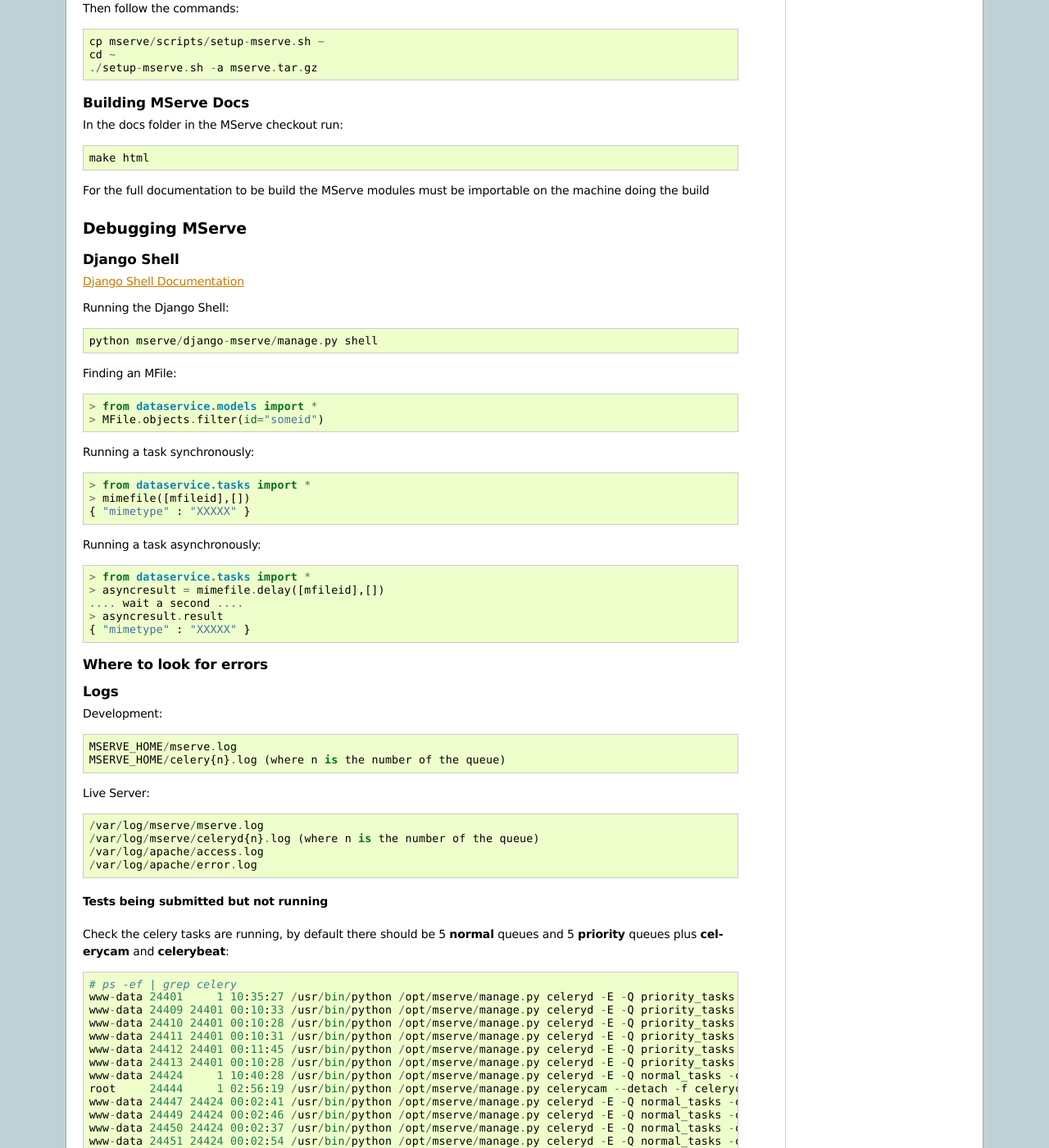
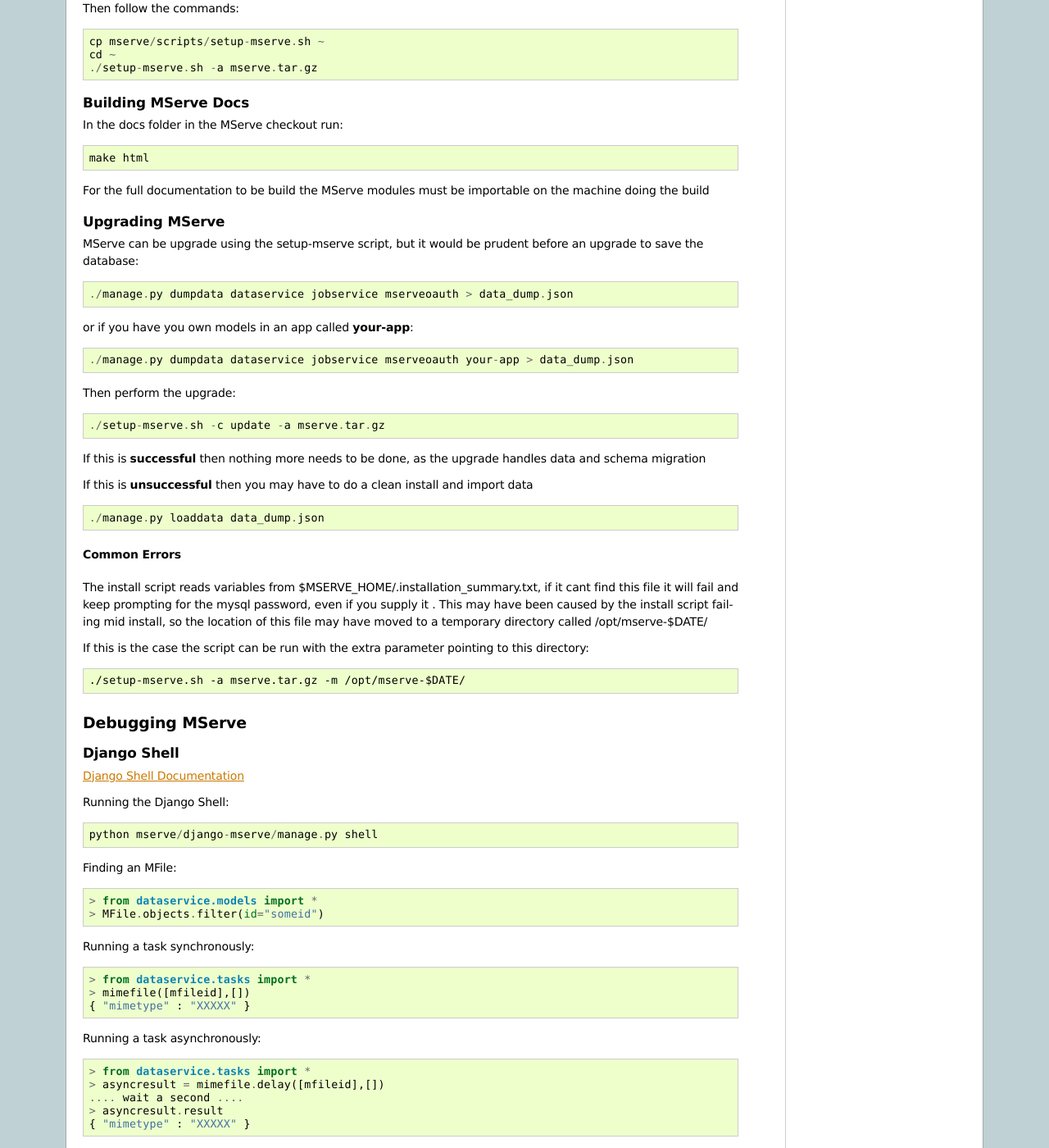
Before and after one commit to mmcardle/MServe, a Sphinx documentation site: the page built from docs/developing.rst, in a window 1280 px wide and 1400 px high, scrolled down 7300 px. Shown: the whole window at 82% size. Built offline with Sphinx 7.4.7, drawn with Linux system fonts in a browser that asks for light colours; some of the changed text lies outside the part shown.

Commit message:
Added upgrade guide

```diff
--- a/docs/developing.rst
+++ b/docs/developing.rst
@@ -334,6 +334,39 @@
 
 For the full documentation to be build the MServe modules must be importable on the machine doing the build
 
+Upgrading MServe
+------------------
+
+MServe can be upgrade using the setup-mserve script, but it would be prudent before an upgrade to save the database::
+
+ ./manage.py dumpdata dataservice jobservice mserveoauth > data_dump.json
+
+or if you have you own models in an app called **your-app**::
+
+  ./manage.py dumpdata dataservice jobservice mserveoauth your-app > data_dump.json
+
+Then perform the upgrade::
+
+  ./setup-mserve.sh -c update -a mserve.tar.gz
+
+If this is **successful** then nothing more needs to be done, as the upgrade handles data and schema migration
+
+If this is **unsuccessful** then you may have to do a clean install and import data ::
+
+ ./manage.py loaddata data_dump.json
+
+
+Common Errors
++++++++++++++++++
+
+The install script reads variables from $MSERVE_HOME/.installation_summary.txt, if it cant find this file it will fail and
+keep prompting for the mysql password, even if you supply it . This may have been caused by the install script failing
+mid install, so the location of this file may have moved to a temporary directory called /opt/mserve-$DATE/
+
+If this is the case the script can be run with the extra parameter pointing to this directory::
+
+  ./setup-mserve.sh -a mserve.tar.gz -m /opt/mserve-$DATE/
+
 ------------------
 Debugging MServe
 ------------------
@@ -380,10 +413,10 @@
 
 Live Server::
 
-  /var/log/mserve/mserve.log
-  /var/log/mserve/celeryd{n}.log (where n is the number of the queue)
-  /var/log/apache/access.log
-  /var/log/apache/error.log
+ /var/log/mserve/mserve.log
+ /var/log/mserve/celeryd{n}.log (where n is the number of the queue)
+ /var/log/apache/access.log
+ /var/log/apache/error.log
 
 Tests being submitted but not running
 ++++++++++++++++++++++++++++++++++++++
```
Also changed, not shown: other parts of docs/developing.rst (+2 -2 lines).
